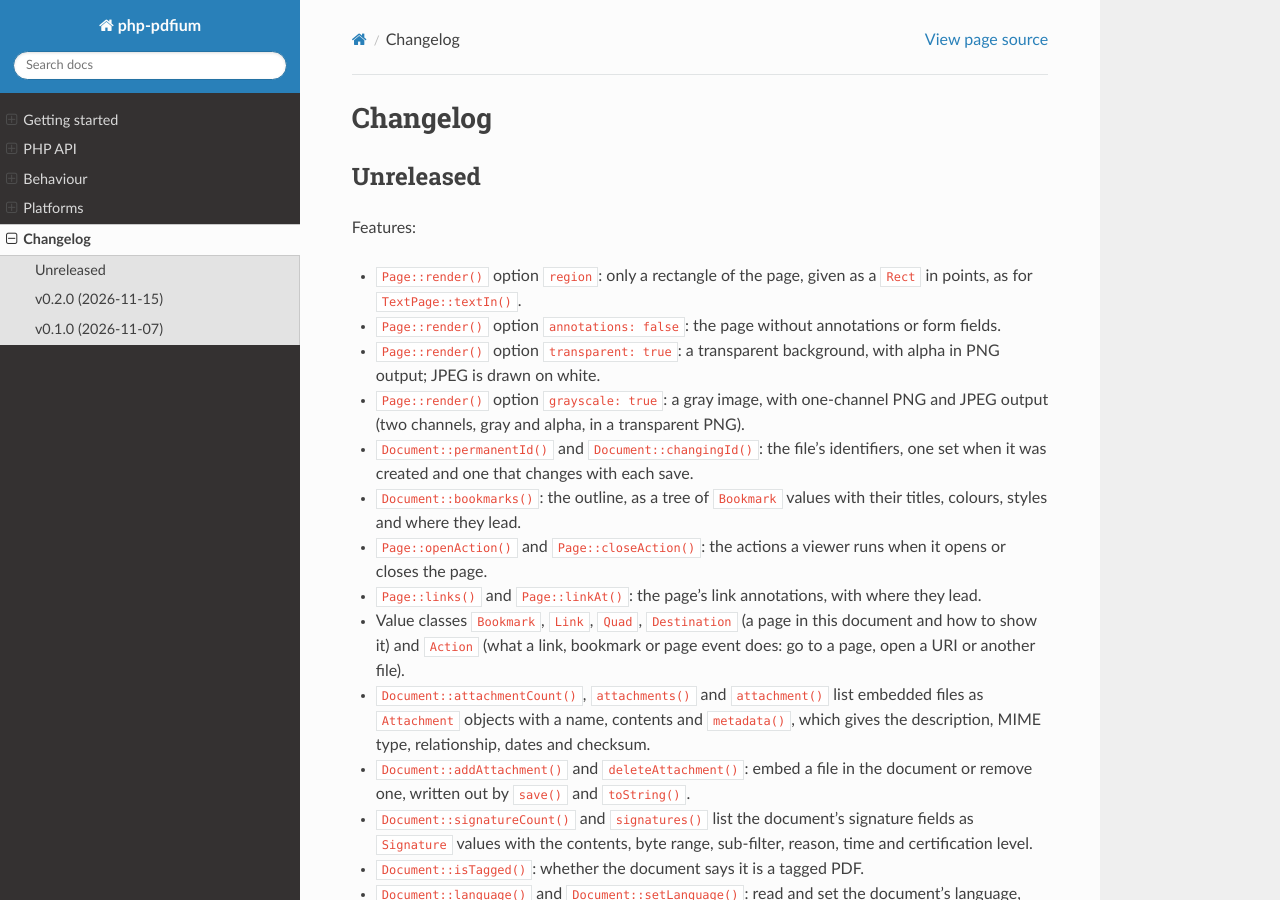
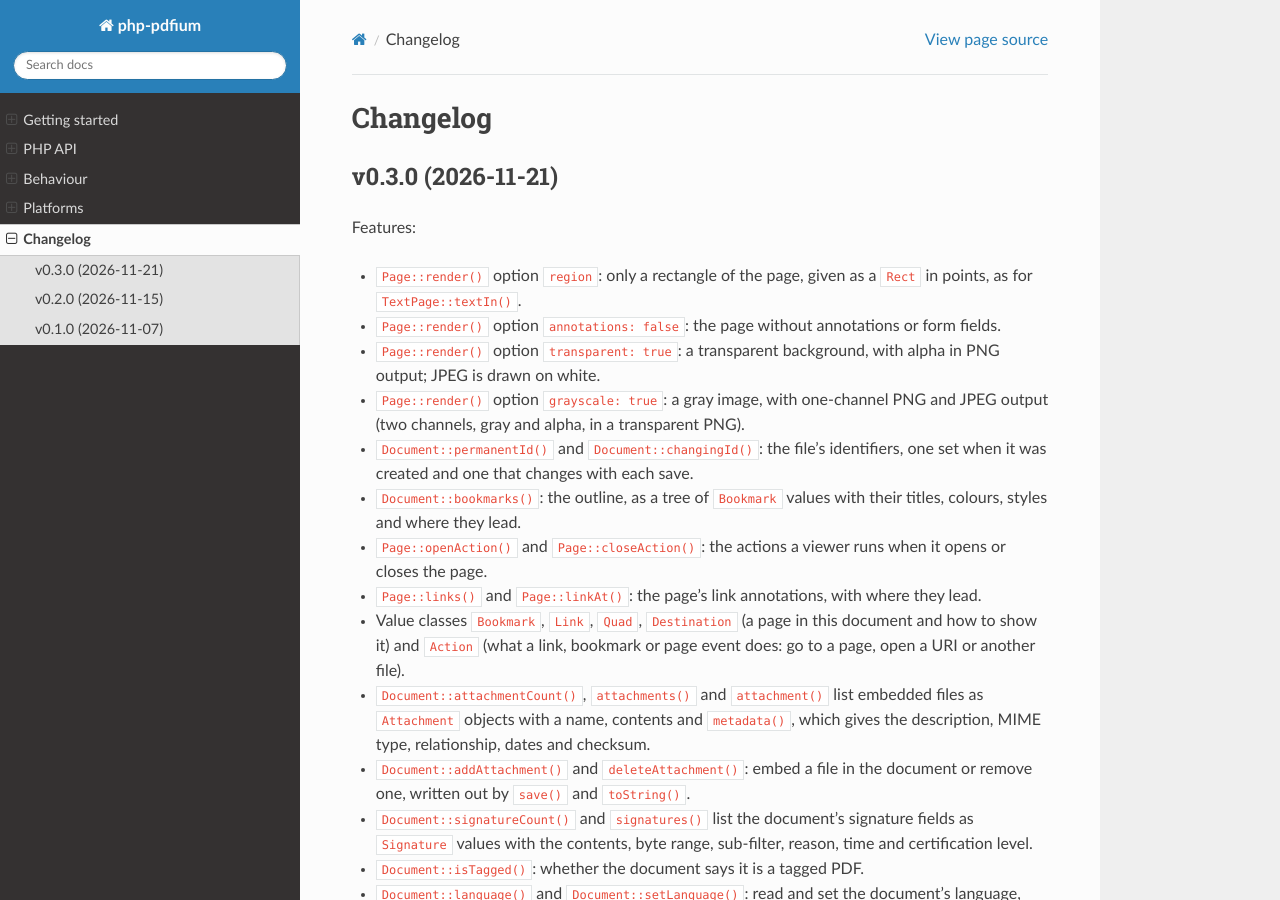
Before and after one commit to chaikivskyi/php-pdfium, a Sphinx documentation site: the page built from docs/changelog.rst, in a window 1280 px wide and 900 px high. Built offline with Sphinx 7.4.7 and the Read the Docs theme 3.1.0, drawn with Linux system fonts in a browser that asks for light colours.

Commit message:
release: 0.3.0

```diff
--- a/docs/changelog.rst
+++ b/docs/changelog.rst
@@ -1,8 +1,8 @@
 Changelog
 =========
 
-Unreleased
-----------
+v0.3.0 (2026-11-21)
+-------------------
 
 Features:
 
```
Also changed, not shown: 1 other file.
